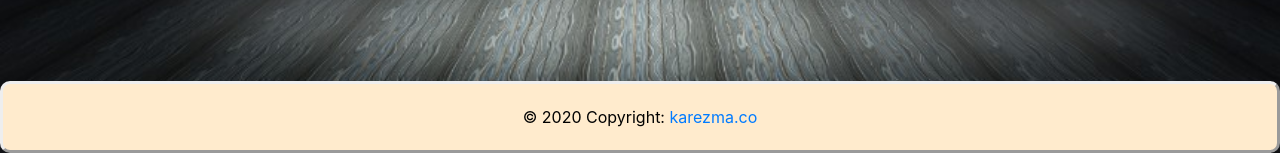
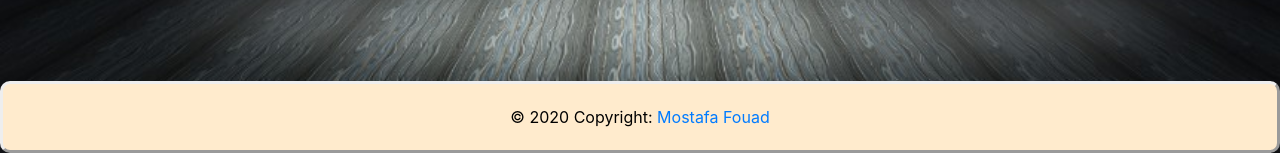
Before and after one commit to mfragab5890/Egypt-tv-work-order, a PHP site: page / in a window 1280 px wide. Shown: the part 850-1003 px from the top of the page. Run offline with PHP 8.4, Linux system fonts and the light colour scheme.

Commit message:
Update index.php

```diff
--- a/index.php
+++ b/index.php
@@ -187,7 +187,7 @@ $user_id = 1;
             <!-- Copyright -->
             <div class="footer-copyright text-center py-3 " style="color:black;" >
                 © 2020 Copyright:
-                <a href="https://karezma.co/"> karezma.co</a>
+                <a href="https://www.linkedin.com/in/mostafa-fouad-ragab/"> Mostafa Fouad</a>
             </div>
             <!-- Copyright -->
         </footer>
```
